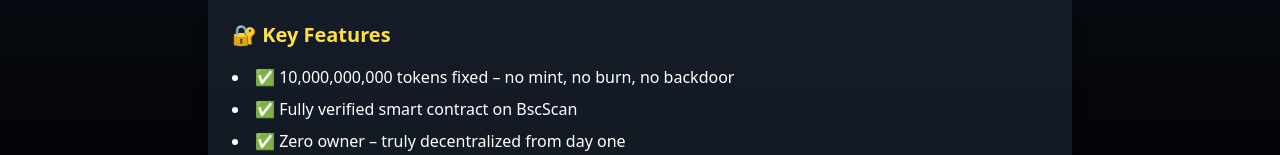
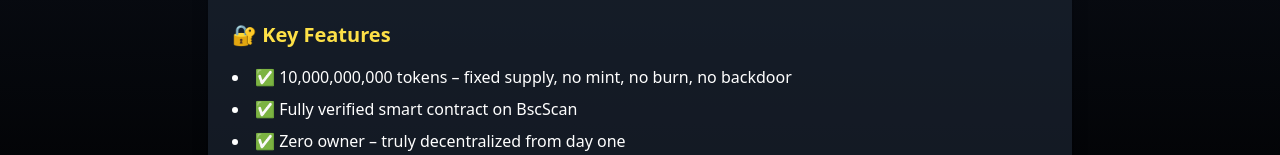
Before and after one commit to YATI3/martianscoin.com, a plain HTML site: page index.html in a window 1280 px wide. Shown: the part 1148-1303 px from the top of the page. Drawn offline with nearby package versions, Linux system fonts and the light colour scheme.

Commit message:
Update index.html

```diff
--- a/index.html
+++ b/index.html
@@ -60,7 +60,7 @@
 
       <h3 class="text-xl font-bold text-yellow-300 mb-4">🔐 Key Features</h3>
       <ul class="list-disc list-inside space-y-2">
-        <li>✅ 10,000,000,000 tokens fixed – no mint, no burn, no backdoor</li>
+        <li>✅ 10,000,000,000 tokens – fixed supply, no mint, no burn, no backdoor</li>
         <li>✅ Fully verified smart contract on BscScan</li>
         <li>✅ Zero owner – truly decentralized from day one</li>
         <li>✅ Built with OpenZeppelin – clean, auditable code</li>
```
